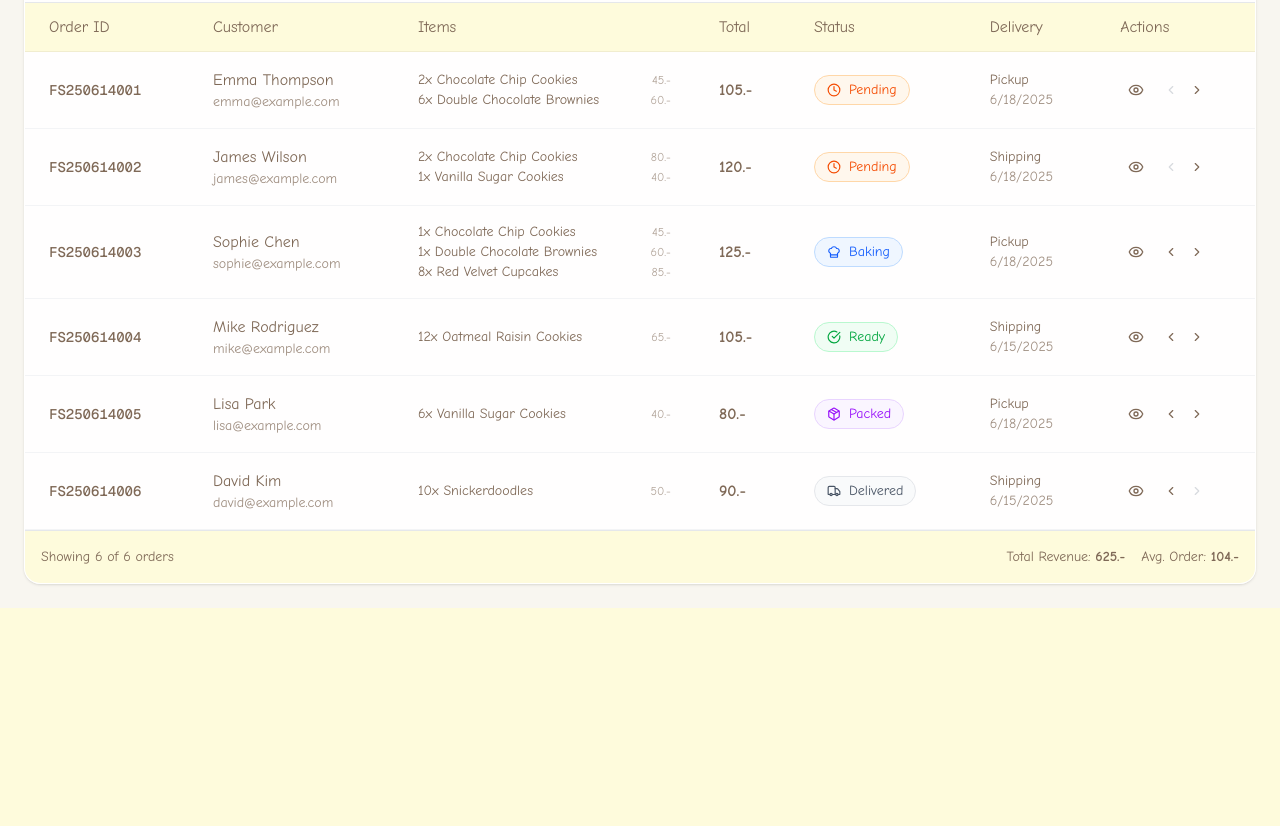
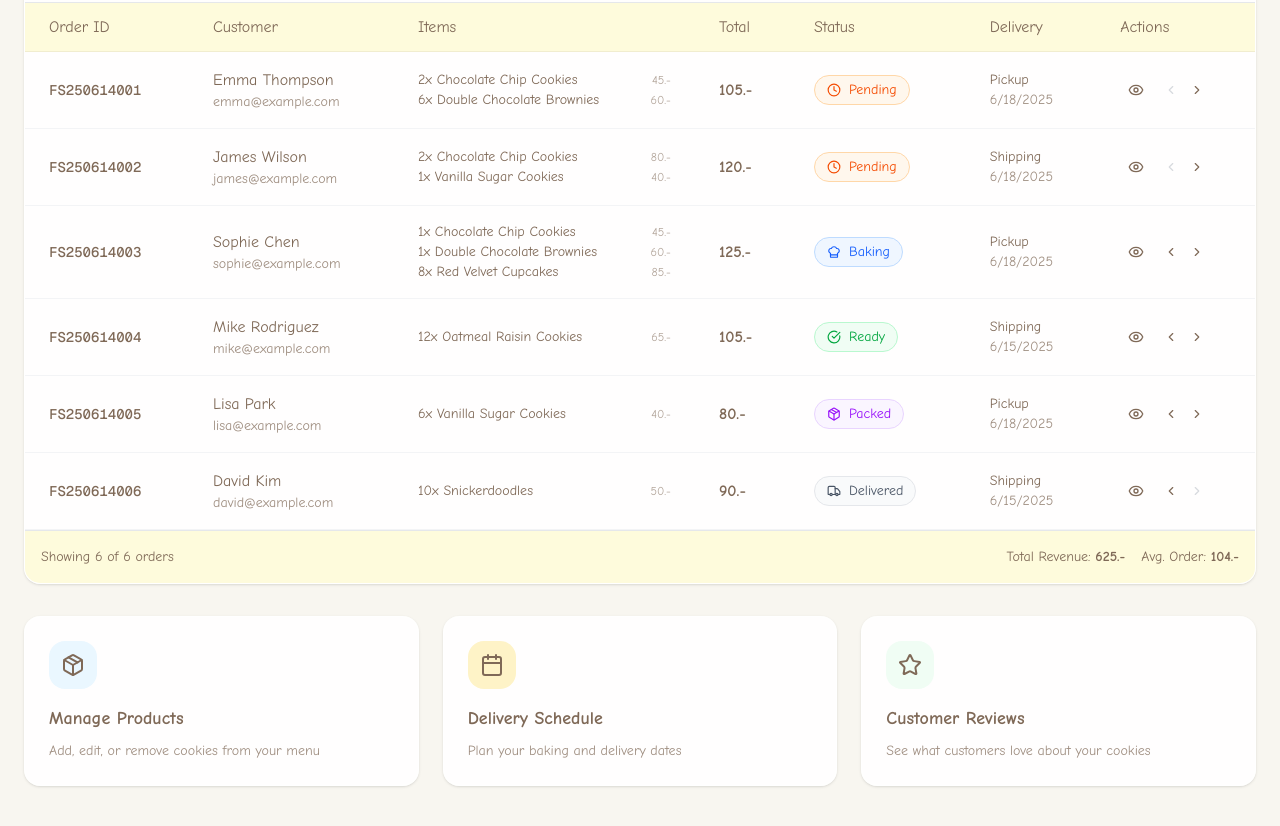
Before and after one commit to Khomiez/cookie-ipunch, a Next.js app: page /admin/dashboard in a window 1280 px wide. Shown: the part 1120-1946 px from the top of the page. Before the commit the page ends 1728 px from the top, so only its background shows below. Built offline with nearby package versions, Linux system fonts and the light colour scheme; sample sign-in values are in the browser's storage.

Commit message:
add widgets

```diff
--- a/src/app/(admin)/admin/dashboard/page.tsx
+++ b/src/app/(admin)/admin/dashboard/page.tsx
@@ -1,4 +1,4 @@
-// src/app/(admin)/admin/dashboard/page.tsx - Updated with Status System
+// src/app/(admin)/admin/dashboard/page.tsx - Updated with Management Widgets
 "use client";
 
 import React, { useState, useEffect } from "react";
@@ -12,6 +12,11 @@ import {
   Cookie,
   Heart,
   LogOut,
+  Calendar,
+  Star,
+  ChevronRight,
+  Truck,
+  MessageSquare,
 } from "lucide-react";
 import { Order, OrderStatus } from "@/types/order";
 import BakingQueueSection from "@/components/admin/BakingQueueSection";
@@ -226,6 +231,31 @@ export default function AdminDashboard() {
       router.push("/admin/login");
     }
   };
+
+  // Quick actions data
+  const quickActions = [
+    {
+      title: "Manage Products",
+      description: "Add, edit, or remove cookies from your menu",
+      icon: Package,
+      bgColor: "#eaf7ff",
+      action: () => router.push("/admin/products"),
+    },
+    {
+      title: "Delivery Schedule",
+      description: "Plan your baking and delivery dates",
+      icon: Calendar,
+      bgColor: "#fef3c7",
+      action: () => console.log("Navigate to delivery schedule"),
+    },
+    {
+      title: "Customer Reviews",
+      description: "See what customers love about your cookies",
+      icon: Star,
+      bgColor: "#f0fdf4",
+      action: () => console.log("Navigate to customer reviews"),
+    },
+  ];
 
   if (!isAuthenticated) {
     return (
@@ -495,6 +525,42 @@ export default function AdminDashboard() {
           onOrderStatusChange={handleOrderStatusChange}
           onViewOrder={handleViewOrder}
         />
+
+        {/* Quick Action Cards */}
+        <div className="grid grid-cols-1 md:grid-cols-3 gap-6 my-8">
+          {quickActions.map((action, index) => (
+            <div
+              key={index}
+              className="rounded-2xl p-6 shadow-sm border border-white/50 hover:shadow-md transition-all cursor-pointer group"
+              style={{ backgroundColor: "rgba(255, 255, 255, 0.9)" }}
+              onClick={action.action}
+            >
+              <div className="flex items-center justify-between mb-4">
+                <div
+                  className="w-12 h-12 rounded-2xl flex items-center justify-center group-hover:scale-110 transition-transform"
+                  style={{ backgroundColor: action.bgColor }}
+                >
+                  <action.icon size={24} style={{ color: "#7f6957" }} />
+                </div>
+                <div className="opacity-0 group-hover:opacity-100 transition-opacity">
+                  <ChevronRight size={20} style={{ color: "#7f6957" }} />
+                </div>
+              </div>
+              <h3
+                className="text-lg font-bold mb-2 comic-text"
+                style={{ color: "#7f6957" }}
+              >
+                {action.title}
+              </h3>
+              <p
+                className="text-sm opacity-75 comic-text"
+                style={{ color: "#7f6957" }}
+              >
+                {action.description}
+              </p>
+            </div>
+          ))}
+        </div>
       </main>
     </div>
   );
```
